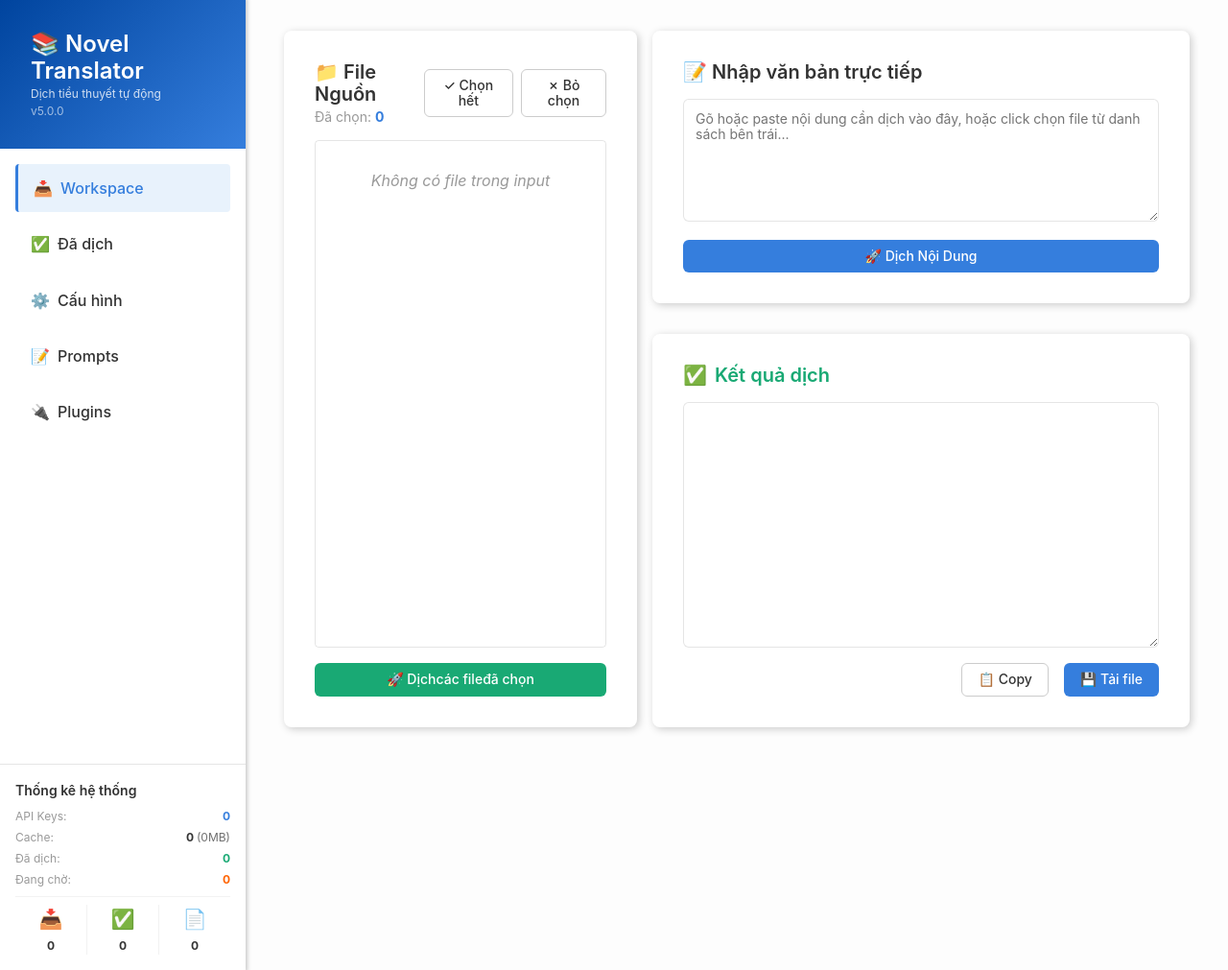
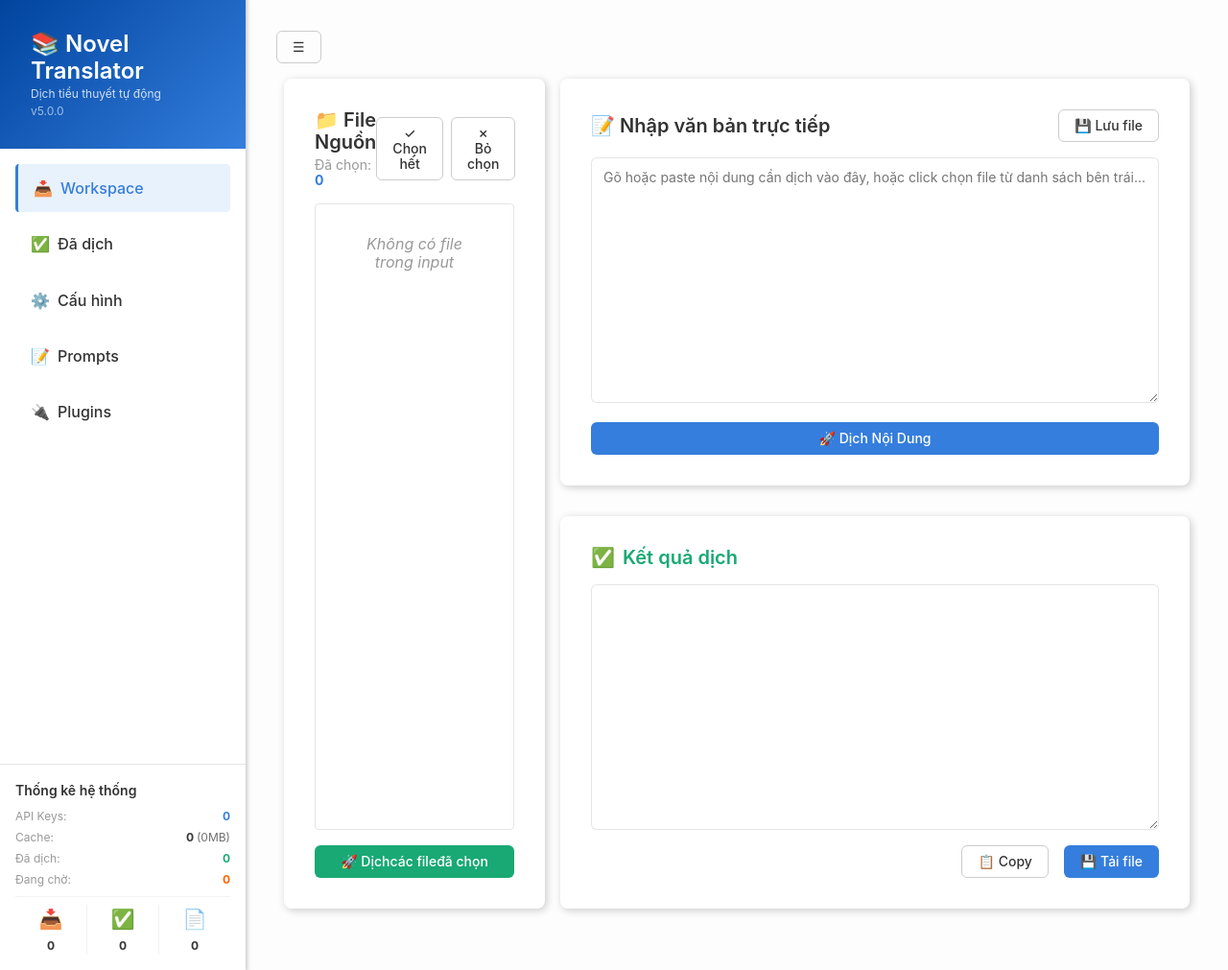
Before and after one commit to Narga/ai-vi-translator, a Flask app: page / in a window 1280 px wide. Shown: the whole page at 96% size. Run offline with Flask 2, Linux system fonts and the light colour scheme; data that the repository does not hold is empty; some libraries are stand-ins or nearby versions.

Commit message:
feat(webui): add file management, sidebar toggle, and layout optimization
- PUT /api/files: save edited file content
- DELETE /api/files: delete input file
- DELETE /api/done-files: delete done/output file
- GET/DELETE /api/cache-files: list and delete cache
- Collapsible sidebar with smooth CSS transition (☰/▶ toggle)
- File action buttons: ✅ Done, 🗑️ Delete, ⚡ Translate (hover reveal)
- Done file actions: ↩ Move back, 🗑️ Delete
- Save File button when editing loaded files
- 30/70 layout split for file list vs content panels
- get_file API now returns file path for save support

```diff
--- a/static/js/main.js
+++ b/static/js/main.js
@@ -8,6 +8,7 @@
 let defaultModel = window.initialDefaultModel || '';
 let currentDoneFile = '';
 let currentGenre = '';
+let currentLoadedFile = null; // track file loaded for editing
 
 document.addEventListener('DOMContentLoaded', function () {
     initTabs();
@@ -179,13 +180,17 @@
                 const activeClass = selectedFiles.has(f.path) ? 'active' : '';
                 return `<div class="nt-file-item ${activeClass}">
                     <div class="flex items-center flex-auto">
-                        <input type="checkbox" class="nt-checkbox mr3 pointer" ${selectedFiles.has(f.path) ? 'checked' : ''} onchange="toggleFile('${esc}',this.checked)">
+                        <input type="checkbox" class="nt-checkbox mr2 pointer" ${selectedFiles.has(f.path) ? 'checked' : ''} onchange="toggleFile('${esc}',this.checked)">
                         <div class="flex-auto pointer" onclick="loadFile('${nameEsc}')">
-                            <span class="fw6 dark-gray db">${f.name}${f.is_done ? '<span class="f7 bg-green white br2 ph2 pv1 ml2 fw5">Done</span>' : ''}</span>
+                            <span class="fw6 dark-gray db f6">${f.name}${f.is_done ? '<span class="f7 bg-green white br2 ph1 pv1 ml2 fw5">Done</span>' : ''}</span>
                             <span class="f7 silver">${f.size_display}</span>
                         </div>
                     </div>
-                    <button class="nt-btn nt-btn-outline f7" onclick="event.stopPropagation();translateSingleFile('${esc}')">Dịch Ngay</button>
+                    <div class="nt-file-actions">
+                        <button class="nt-file-action-btn" onclick="event.stopPropagation();markFileDone('${esc}')" title="Đánh dấu hoàn thành">✅</button>
+                        <button class="nt-file-action-btn" onclick="event.stopPropagation();deleteInputFile('${esc}')" title="Xóa file">🗑️</button>
+                        <button class="nt-file-action-btn nt-btn-outline" onclick="event.stopPropagation();translateSingleFile('${esc}')" title="Dịch ngay">⚡</button>
+                    </div>
                 </div>`;
             }).join('');
             updateSelectedCount();
@@ -201,14 +206,17 @@
             el.innerHTML = files.map(f => {
                 const nameEsc = f.name.replace(/'/g, "\\'");
                 const badge = f.location === 'output'
-                    ? '<span class="f7 bg-light-silver white br2 ph2 pv1 ml2 fw5">output</span>'
-                    : '<span class="f7 bg-green white br2 ph2 pv1 ml2 fw5">done</span>';
+                    ? '<span class="f7 bg-light-silver white br2 ph1 pv1 ml2 fw5">output</span>'
+                    : '<span class="f7 bg-green white br2 ph1 pv1 ml2 fw5">done</span>';
                 return `<div class="nt-file-item">
                     <div class="flex-auto pointer" onclick="viewDoneFile('${nameEsc}','${f.location}')">
-                        <span class="fw6 dark-gray db">${f.name} ${badge}</span>
+                        <span class="fw6 dark-gray db f6">${f.name} ${badge}</span>
                         <span class="f7 silver">${(f.word_count || 0).toLocaleString()} từ &bull; ${f.size_display}</span>
                     </div>
-                    ${f.location === 'done' ? `<button class="f7 nt-btn nt-btn-outline ph2" onclick="event.stopPropagation();moveBackToInput('${nameEsc}')" title="Chuyển về input">↩ Làm lại</button>` : ''}
+                    <div class="nt-file-actions">
+                        ${f.location === 'done' ? `<button class="nt-file-action-btn" onclick="event.stopPropagation();moveBackToInput('${nameEsc}')" title="Trả về input">↩</button>` : ''}
+                        <button class="nt-file-action-btn" onclick="event.stopPropagation();deleteDoneFile('${nameEsc}','${f.location}')" title="Xóa file">🗑️</button>
+                    </div>
                 </div>`;
             }).join('');
         });
@@ -236,13 +244,11 @@
 }
 
 function loadFile(filename) {
-    fetch('/api/file/' + encodeURIComponent(filename))
-        .then(r => r.json())
-        .then(data => {
-            const ta = document.getElementById('source-text');
-            ta.value += (ta.value ? '\n\n' : '') + data.content;
-            addLog('Đã tải: ' + data.name, 'success');
-        }).catch(e => addLog('Lỗi: ' + e.message, 'error'));
+    fetch('/api/file/' + encodeURIComponent(filename)).then(r => r.json()).then(data => {
+        document.getElementById('source-text').value = data.content || '';
+        currentLoadedFile = { name: filename, path: data.path || '' };
+        document.getElementById('btn-save-file').classList.remove('dn');
+    });
 }
 
 function viewDoneFile(filename, location) {
@@ -261,7 +267,70 @@
 function moveBackToInput(filename) {
     if (!confirm('Di chuyển file "' + filename + '" về input?')) return;
     fetch('/api/move-back-to-input', { method: 'POST', headers: { 'Content-Type': 'application/json' }, body: JSON.stringify({ filename }) })
-        .then(r => r.json()).then(data => { if (data.success) { loadFiles(); loadDoneFiles(); } });
+        .then(r => r.json()).then(data => { if (data.success) { loadFiles(); loadDoneFiles(); loadStats(); } });
+}
+
+function toggleSidebar() {
+    const sidebar = document.getElementById('sidebar');
+    sidebar.classList.toggle('collapsed');
+    const btn = document.getElementById('btn-toggle-sidebar');
+    btn.textContent = sidebar.classList.contains('collapsed') ? '▶' : '☰';
+}
+
+function saveCurrentFile() {
+    if (!currentLoadedFile || !currentLoadedFile.path) {
+        alert('Chưa tải file nào để lưu!');
+        return;
+    }
+    const content = document.getElementById('source-text').value;
+    fetch('/api/files', {
+        method: 'PUT',
+        headers: { 'Content-Type': 'application/json' },
+        body: JSON.stringify({ filepath: currentLoadedFile.path, content })
+    }).then(r => r.json()).then(data => {
+        if (data.success) {
+            addLog('💾 Đã lưu: ' + currentLoadedFile.name, 'success');
+            loadFiles();
+            loadStats();
+        } else {
+            addLog('❌ Lỗi lưu: ' + (data.error || ''), 'error');
+        }
+    });
+}
+
+function deleteInputFile(filepath) {
+    if (!confirm('Xóa vĩnh viễn file này?')) return;
+    fetch('/api/files', {
+        method: 'DELETE',
+        headers: { 'Content-Type': 'application/json' },
+        body: JSON.stringify({ filepath })
+    }).then(r => r.json()).then(data => {
+        if (data.success) { loadFiles(); loadStats(); }
+        else { alert('Lỗi xóa: ' + (data.error || '')); }
+    });
+}
+
+function markFileDone(filepath) {
+    fetch('/api/move-to-done', {
+        method: 'POST',
+        headers: { 'Content-Type': 'application/json' },
+        body: JSON.stringify({ filepath })
+    }).then(r => r.json()).then(data => {
+        if (data.success) { loadFiles(); loadDoneFiles(); loadStats(); }
+        else { alert('Lỗi: ' + (data.error || '')); }
+    });
+}
+
+function deleteDoneFile(filename, location) {
+    if (!confirm('Xóa vĩnh viễn file "' + filename + '"?')) return;
+    fetch('/api/done-files', {
+        method: 'DELETE',
+        headers: { 'Content-Type': 'application/json' },
+        body: JSON.stringify({ filename, location })
+    }).then(r => r.json()).then(data => {
+        if (data.success) { loadDoneFiles(); loadStats(); }
+        else { alert('Lỗi xóa: ' + (data.error || '')); }
+    });
 }
 
 function loadOutputFiles() {
--- a/templates/index.html
+++ b/templates/index.html
@@ -18,7 +18,8 @@
 <body class="bg-near-white sans-serif dark-gray flex vh-100 overflow-hidden">
 
     <!-- SIDEBAR -->
-    <aside class="w-20-l w-25-m w-100 h-100 bg-white shadow-1 flex flex-column justify-between relative z-1">
+    <aside id="sidebar"
+        class="nt-sidebar w-20-l w-25-m w-100 h-100 bg-white shadow-1 flex flex-column justify-between relative z-1">
         <div>
             <!-- Header Brand -->
             <div class="pa4 nt-header-gradient white">
@@ -32,23 +33,23 @@
                 <a href="#workspace"
                     class="nt-nav-link active f5 fw5 link db pa3 mb2 br2 color-inherit flex items-center"
                     data-tab="workspace">
-                    <span class="mr2">📥</span> Workspace
+                    <span class="mr2">📥</span> <span class="nt-nav-text">Workspace</span>
                 </a>
                 <a href="#done" class="nt-nav-link f5 fw5 link db pa3 mb2 br2 color-inherit flex items-center"
                     data-tab="done">
-                    <span class="mr2">✅</span> Đã dịch
+                    <span class="mr2">✅</span> <span class="nt-nav-text">Đã dịch</span>
                 </a>
                 <a href="#config" class="nt-nav-link f5 fw5 link db pa3 mb2 br2 color-inherit flex items-center"
                     data-tab="config">
-                    <span class="mr2">⚙️</span> Cấu hình
+                    <span class="mr2">⚙️</span> <span class="nt-nav-text">Cấu hình</span>
                 </a>
                 <a href="#prompts" class="nt-nav-link f5 fw5 link db pa3 mb2 br2 color-inherit flex items-center"
                     data-tab="prompts">
-                    <span class="mr2">📝</span> Prompts
+                    <span class="mr2">📝</span> <span class="nt-nav-text">Prompts</span>
                 </a>
                 <a href="#plugins" class="nt-nav-link f5 fw5 link db pa3 mb2 br2 color-inherit flex items-center"
                     data-tab="plugins">
-                    <span class="mr2">🔌</span> Plugins
+                    <span class="mr2">🔌</span> <span class="nt-nav-text">Plugins</span>
                 </a>
             </nav>
         </div>
@@ -78,13 +79,16 @@
 
     <!-- MAIN CONTENT AREA -->
     <main class="flex-auto h-100 overflow-y-auto pa4-l pa3 relative nt-main-bg">
+        <!-- Sidebar Toggle -->
+        <button id="btn-toggle-sidebar" class="nt-btn nt-btn-outline f6 mb3 pa2 br2 pointer" onclick="toggleSidebar()"
+            title="Ẩn/hiện sidebar">☰</button>
 
         <!-- ==================== TAB 1: WORKSPACE ==================== -->
         <section id="tab-workspace" class="nt-tab-content block">
             <div class="flex-l mhn2-l">
 
                 <!-- Left Col: Input List -->
-                <div class="w-40-l ph2-l mb4">
+                <div class="w-30-l ph2-l mb4">
                     <div class="bg-white br3 shadow-4 pa4 h-100 flex flex-column">
                         <div class="flex justify-between items-center mb3">
                             <div>
@@ -110,11 +114,15 @@
                 </div>
 
                 <!-- Right Col: Manual Translate -->
-                <div class="w-60-l ph2-l mb4 flex flex-column">
+                <div class="w-70-l ph2-l mb4 flex flex-column">
 
                     <div class="bg-white br3 shadow-4 pa4 mb4">
-                        <h2 class="f4 mt0 mb3 fw6 dark-gray">📝 Nhập văn bản trực tiếp</h2>
-                        <textarea id="source-text" class="nt-input w-100 h4 mb3"
+                        <div class="flex justify-between items-center mb3">
+                            <h2 class="f4 mt0 mb0 fw6 dark-gray">📝 Nhập văn bản trực tiếp</h2>
+                            <button id="btn-save-file" class="nt-btn nt-btn-outline f7 dn"
+                                onclick="saveCurrentFile()">💾 Lưu file</button>
+                        </div>
+                        <textarea id="source-text" class="nt-input w-100 h5 mb3"
                             placeholder="Gõ hoặc paste nội dung cần dịch vào đây, hoặc click chọn file từ danh sách bên trái..."></textarea>
                         <button id="translate-btn"
                             class="nt-btn nt-btn-primary w-100 pv3 f5 fw6 shadow-hover transition-transform">
@@ -159,10 +167,10 @@
             <div class="flex-l mhn2-l h-100">
 
                 <!-- Left: Done List -->
-                <div class="w-40-l ph2-l flex flex-column">
+                <div class="w-30-l ph2-l flex flex-column">
                     <div class="bg-white br3 shadow-4 pa4 flex-auto flex flex-column max-h-100">
                         <h2 class="f4 mt0 mb2 fw6 dark-gray">📂 Lịch sử dịch</h2>
-                        <p class="f6 mt0 mb3 silver">Chọn file để nâng cấp chất lượng (Retranslate/Correction).</p>
+                        <p class="f6 mt0 mb3 silver">Chọn file để nâng cấp chất lượng.</p>
 
                         <div class="nt-file-list flex-auto overflow-y-auto ba b--black-10 br2" id="done-list">
                             <div class="pa4 tc silver i">Đang tải data...</div>
@@ -171,7 +179,7 @@
                 </div>
 
                 <!-- Right: Content & Tools -->
-                <div class="w-60-l ph2-l flex flex-column">
+                <div class="w-70-l ph2-l flex flex-column">
                     <div class="bg-white br3 shadow-4 pa4 mb4 flex flex-column">
                         <h2 class="f4 mt0 mb3 fw6 dark-gray items-center flex justify-between">
                             <span>📝 Văn bản thô</span>
```
Also changed, not shown: static/css/style.css (+57 -0 lines), webui.py (+106 -1 lines).
